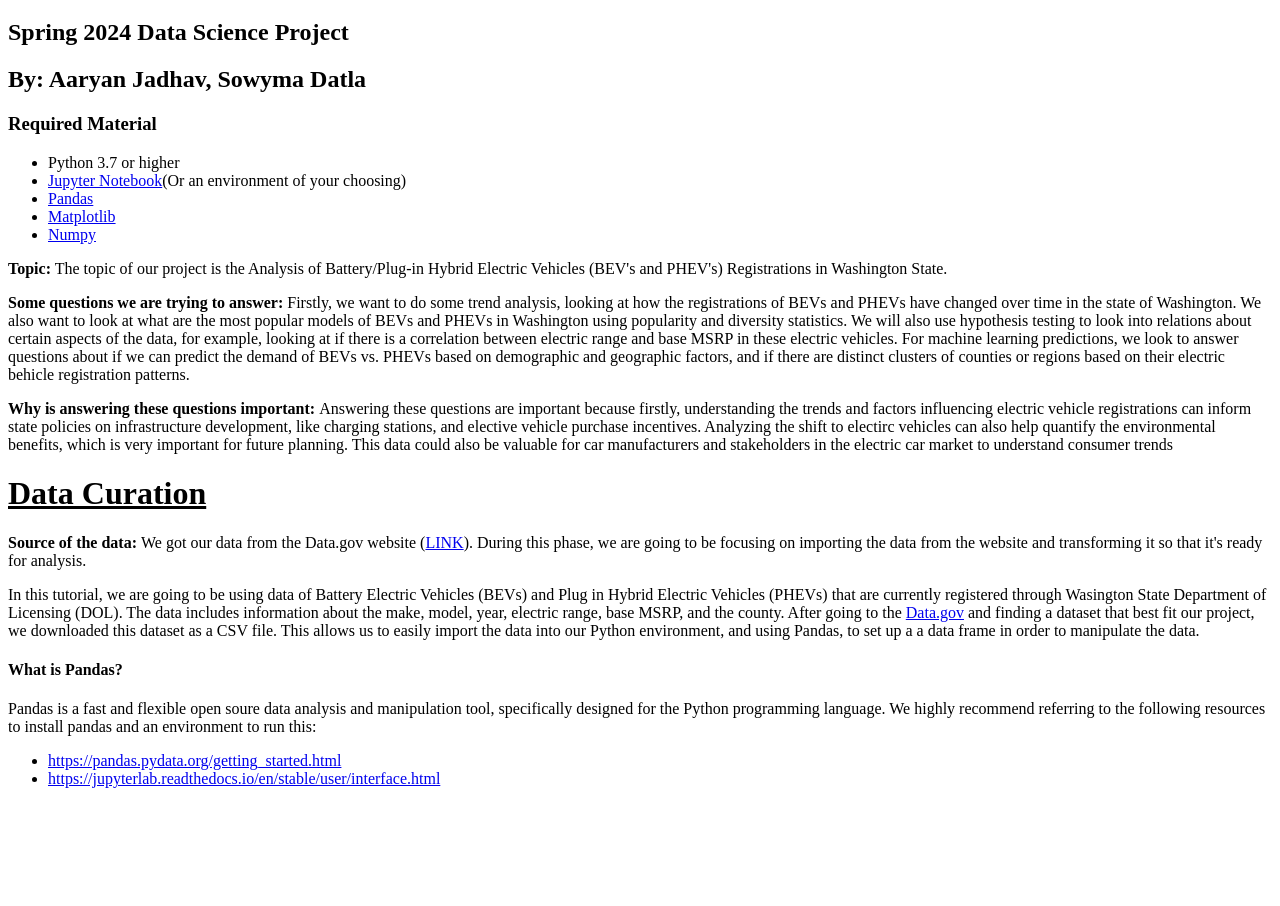
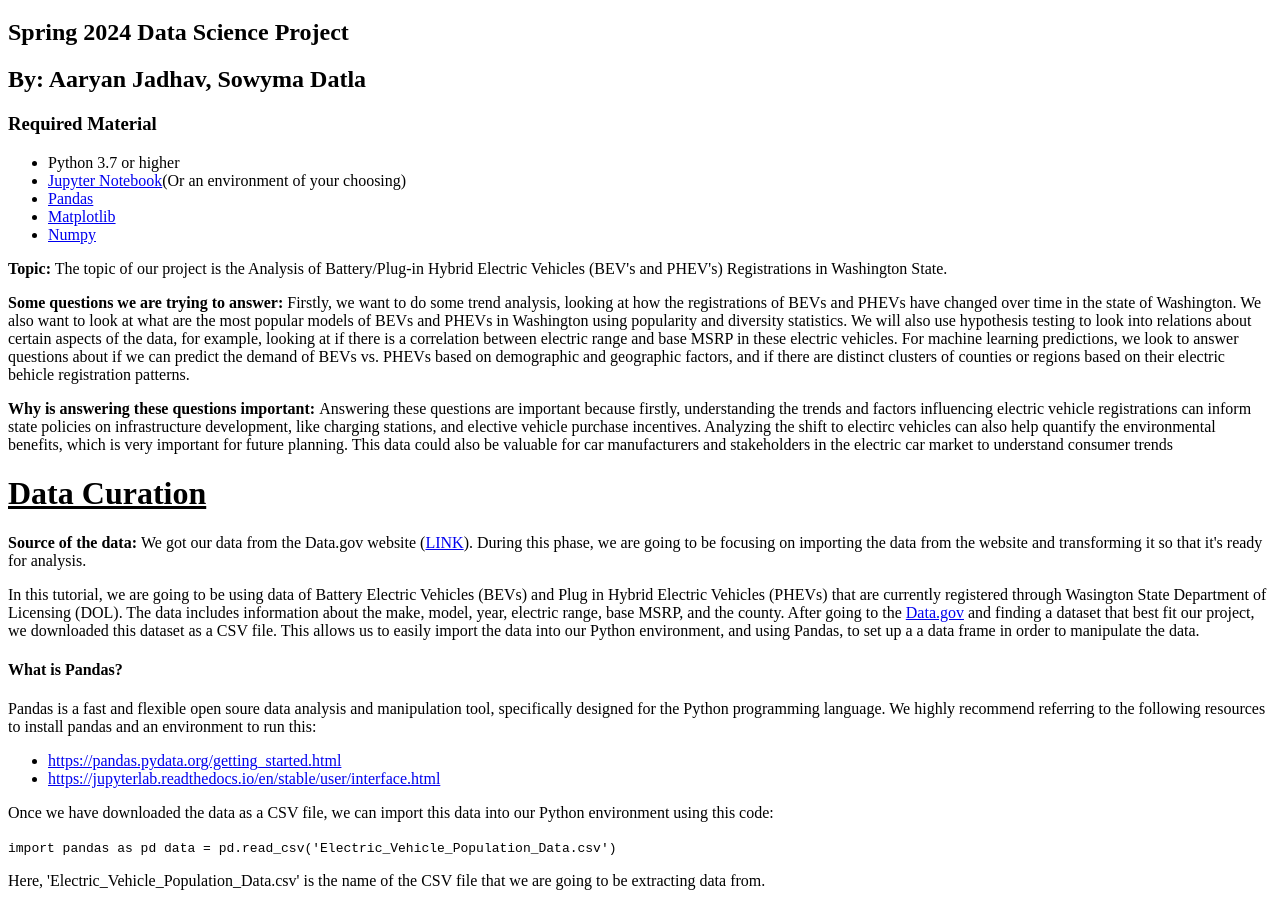
Before and after one commit to AaryanJ45/AaryanJ45.github.io, a plain HTML site: page index.html in a window 1280 px wide. Shown: the part 119-1025 px from the top of the page. Before the commit the page ends 923 px from the top, so only its background shows below. Drawn offline with Linux system fonts and the light colour scheme.

Commit message:
Update index.html
Adding the code to import a csv file

```diff
--- a/index.html
+++ b/index.html
@@ -9,7 +9,7 @@
 
         <h3>Required Material</h3>
         <ul>
-            <li> Python 3.7 or higher</li>
+            <li>Python 3.7 or higher</li>
             <li><a href="https://jupyterlab.readthedocs.io/en/stable/user/interface.html">Jupyter Notebook</a>(Or an environment of your choosing)</li>
             <li><a href="https://pandas.pydata.org/getting_started.html">Pandas</a></li>
             <li><a href="https://matplotlib.org/stable/users/installing.html">Matplotlib</a></li>
@@ -55,5 +55,12 @@
                 <li><a href="https://jupyterlab.readthedocs.io/en/stable/user/interface.html">https://jupyterlab.readthedocs.io/en/stable/user/interface.html</a></li>
             </ul>
         </body>
+
+        <p>Once we have downloaded the data as a CSV file, we can import this data into our Python environment using this code:</p>
+        <code>
+            import pandas as pd
+            data = pd.read_csv('Electric_Vehicle_Population_Data.csv')
+        </code>
+        <p>Here, 'Electric_Vehicle_Population_Data.csv' is the name of the CSV file that we are going to be extracting data from.</p>
     </body>
 </html>
```
